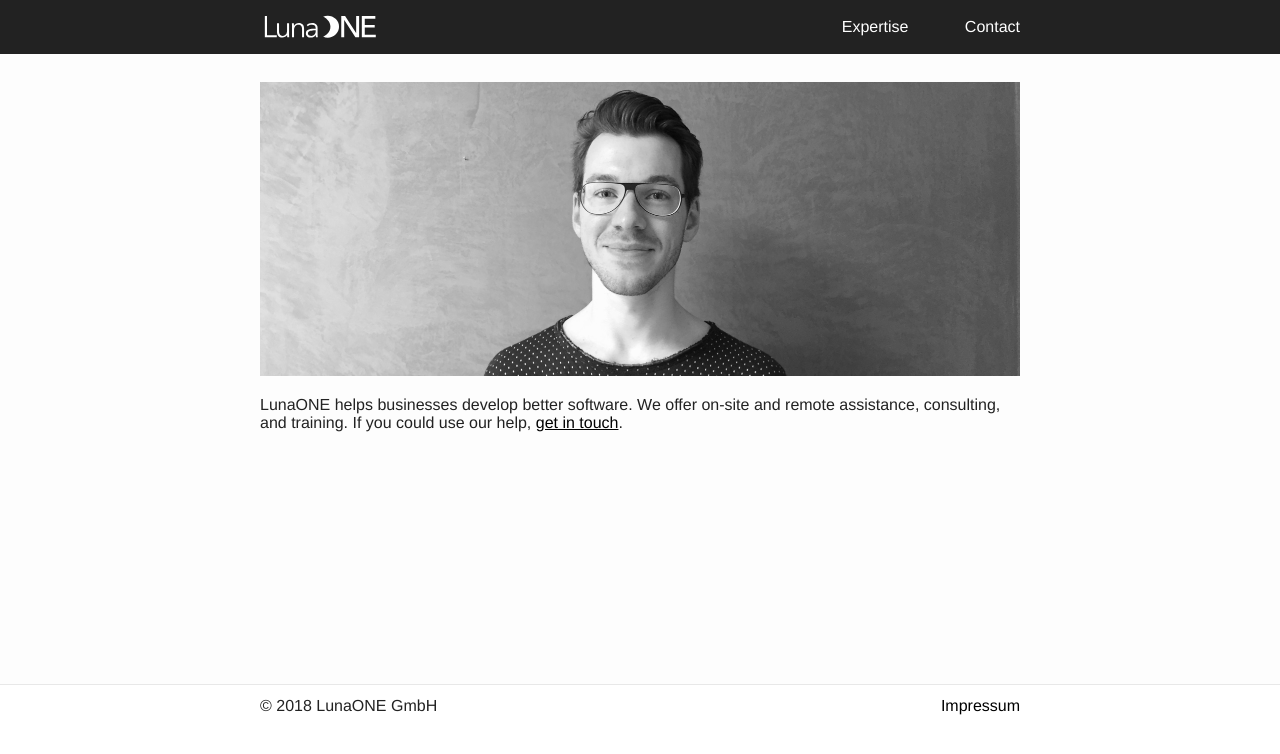
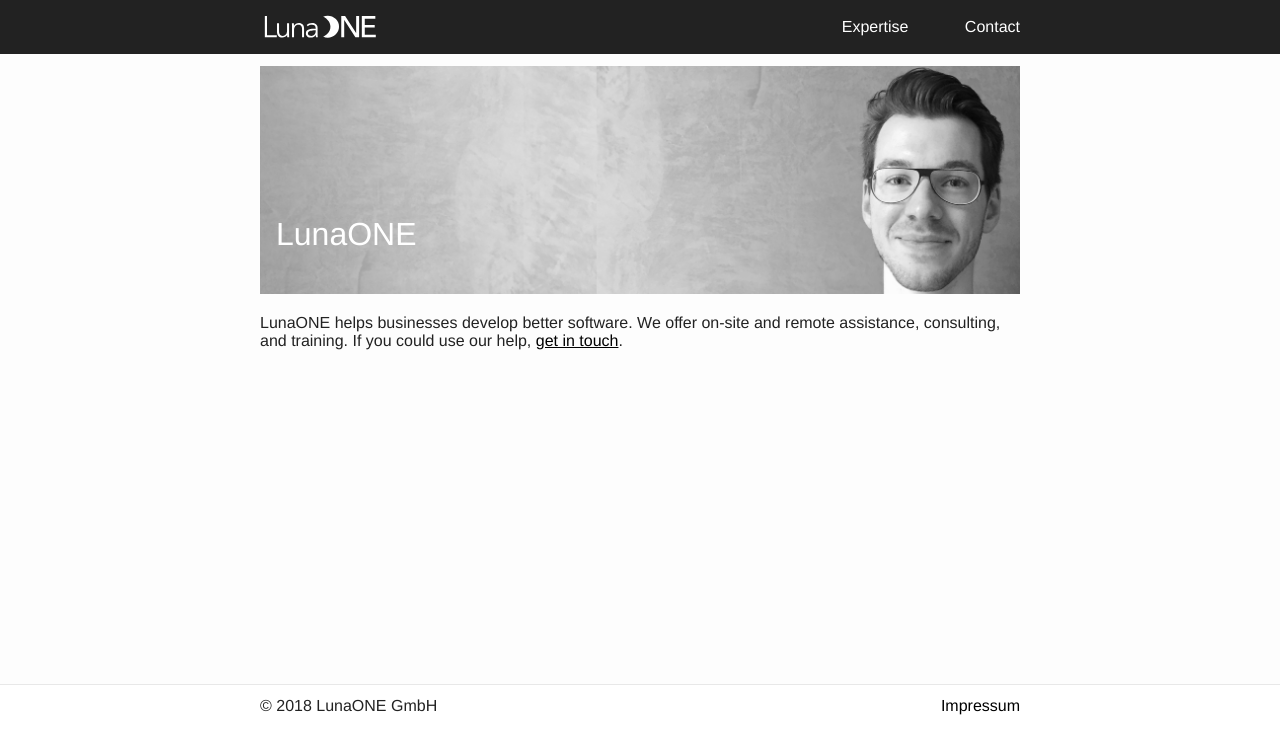
Before and after one commit to LunaONE/web, a Jekyll site: the page built from index.md, in a window 1280 px wide. Shown: the top 754 px of the page. Built offline with Jekyll 4.4.1, drawn with Linux system fonts in a browser that asks for light colours.

Commit message:
Header update

```diff
--- a/assets/main.scss
+++ b/assets/main.scss
@@ -249,3 +249,16 @@
   line-height: 25px;
   border-radius: 15px;
 }
+
+.introHeader {
+  position: relative;
+
+  .headerText {
+      position: absolute;
+      bottom: 8px;
+      left: 16px;
+      right: 100px;
+      color: white;
+      font-size: 2em;
+  }
+}
--- a/index.md
+++ b/index.md
@@ -2,6 +2,9 @@
 layout: default
 ---
 
-![](./IMG_0944_2.jpg)
+<div class="introHeader">
+    <img src="./header_timm_right.jpg">
+    <span class="headerText">LunaONE<br> </span>
+</div>
 
 LunaONE helps businesses develop better software. We offer on-site and remote assistance, consulting, and training. If you could use our help, [get in touch](/contact).
```
Also changed, not shown: header_timm_right.jpg (added).
